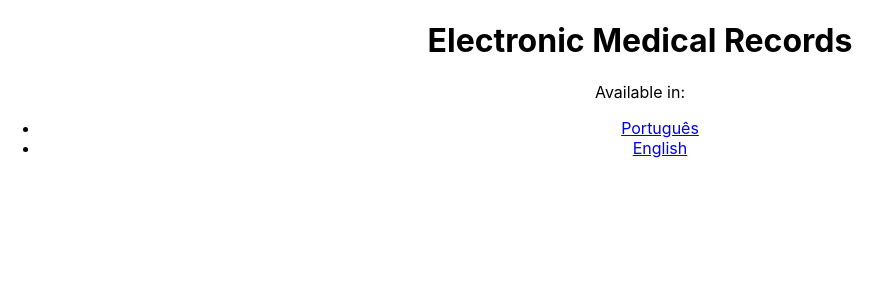
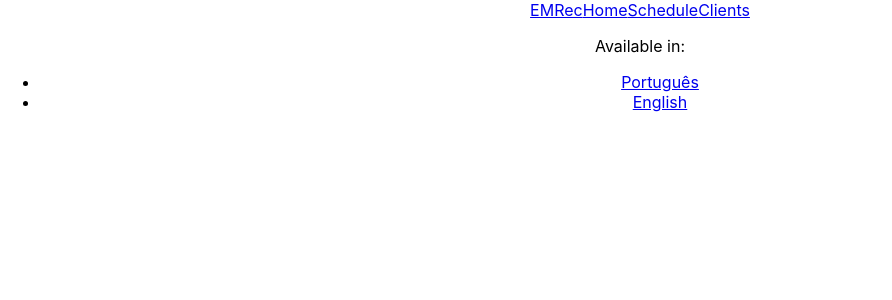
Before and after one commit to SeuRonao/meeting-scheduler, a React (Create React App) app: page / in a window 1280 px wide. Shown: the top 300 px of the page, without its empty margins (0-892 px from the left). Built offline with nearby package versions, Linux system fonts and the light colour scheme.

Commit message:
Add Navigation component

```diff
--- a/src/components/Layout/Layout.tsx
+++ b/src/components/Layout/Layout.tsx
@@ -1,6 +1,6 @@
 import React from "react";
-import { useTranslation } from "react-i18next";
 import LanguageSwitcher from "../LanguageSwitcher/LanguageSwitcher";
+import Navigation from "../Navigation/Navigation";
 
 interface Props {
   children?: React.ReactNode;
@@ -8,11 +8,10 @@ interface Props {
 
 export default function Layout(props: Props) {
   const { children } = props;
-  const { t } = useTranslation();
   return (
     <div className="Layout">
       <header>
-        <h1>{t("title")}</h1>
+        <Navigation />
       </header>
       <main>{children}</main>
       <footer>
--- /dev/null
+++ b/src/components/Navigation/Navigation.tsx
@@ -0,0 +1,34 @@
+import React from "react";
+import { useTranslation } from "react-i18next";
+
+export default function Navigation() {
+  const { t } = useTranslation();
+  return (
+    <nav>
+      <Brand to="/" text={t("Navigation.brand")} />
+      <Link to="/" text={t("Navigation.links.home")} />
+      <Link to="/schedule" text={t("Navigation.links.schedule")} />
+      <Link to="/clients" text={t("Navigation.links.clients")} />
+    </nav>
+  );
+}
+
+interface LinkProps {
+  to: string;
+  text: string;
+}
+
+function Link(props: LinkProps) {
+  const { to, text } = props;
+  return <a href={to}>{text}</a>;
+}
+
+interface BrandProps {
+  to: string;
+  text?: string;
+}
+
+function Brand(props: BrandProps) {
+  const { to, text } = props;
+  return <a href={to}>{text}</a>;
+}
--- /dev/null
+++ b/src/components/Navigation/index.tsx
@@ -0,0 +1 @@
+export { default as Navigation } from "./Navigation";
--- a/src/i18n/languages/en.json
+++ b/src/i18n/languages/en.json
@@ -1,4 +1,13 @@
 {
   "title": "Electronic Medical Records",
-  "LanguageSwitcher": "Available in"
+  "LanguageSwitcher": "Available in",
+  "Navigation": {
+    "brand": "EMRec",
+    "links": {
+      "home": "Home",
+      "schedule": "Schedule",
+      "clients": "Clients",
+      "other": "Other"
+    }
+  }
 }
```
